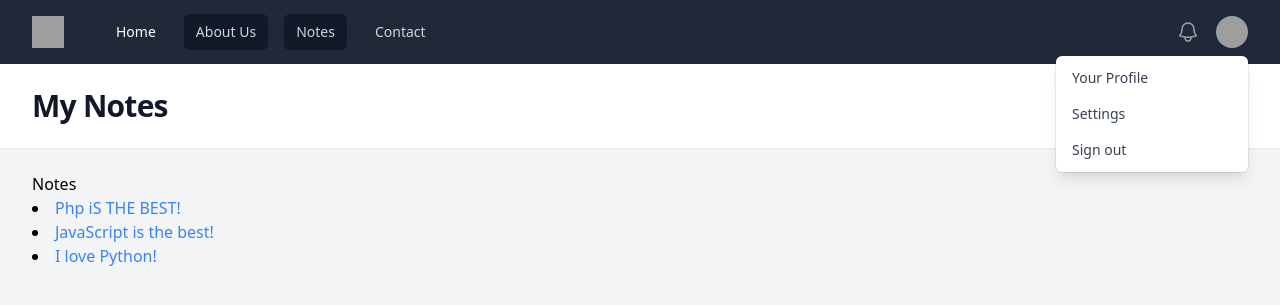
After one commit to davcisneros0/PHPDocsForMe, a PHP site: page /notes in a window 1280 px wide. The commit adds this page. Shown: the top 305 px of the page. Run offline with PHP 8.4, Linux system fonts and the light colour scheme; data comes from the database, SQL or seed files in the repository; both versions use the stored data as it was after the commit; some libraries are stand-ins or nearby versions; grey boxes are pictures that could not be loaded.

Commit message:
Add PHP for rendering notes and note webpages

```diff
--- /dev/null
+++ b/websites/demo/controllers/notes.php
@@ -0,0 +1,10 @@
+<?php
+
+$dbb = new Database();
+
+$heading = "My Notes";
+
+$notes = $dbb->query('SELECT * from notes WHERE user_id = 1')->fetchAll();
+
+
+require "views/notes.view.php";
--- a/websites/demo/index.php
+++ b/websites/demo/index.php
@@ -1,8 +1,9 @@
 <?php
 
 require 'functions.php';
+require 'Database.php';
 require 'router.php';
-require 'Database.php';
+
 
 
 
@@ -10,15 +11,15 @@ require 'Database.php';
 
 $dbb = new Database();
 
-$id = $_GET['id'];
-$query = "select * from posts WHERE id = :id";
+// $id = $_GET['id'];
+// $query = "select * from posts WHERE id = :id";
 
-dd($query);
+// dd($query);
 
-$posts = $dbb->query($query, [':id' => $id])->fetch();
+// $posts = $dbb->query($query, [':id' => $id])->fetch();
 
 
-dd($posts);
+// dd($posts);
 
 
 // foreach ($posts as $post) {
--- a/websites/demo/router.php
+++ b/websites/demo/router.php
@@ -5,6 +5,8 @@ $uri = parse_url($_SERVER['REQUEST_URI'])['path'];
 $routes = [
     '/' => 'controllers/index.php',
     '/about' => 'controllers/about.php',
+    '/notes' => 'controllers/notes.php',
+    '/note' => 'controllers/note.php',
     '/contact' => 'controllers/contact.php',
 ];
 
--- /dev/null
+++ b/websites/demo/views/notes.view.php
@@ -0,0 +1,24 @@
+<?php require('partials/head.php'); ?>
+<?php require('partials/nav.php'); ?>
+<?php require('partials/banner.php'); ?>
+
+  <main>
+    <div class="mx-auto max-w-7xl px-4 py-6 sm:px-6 lg:px-8">
+      <p>Notes</p>
+
+      <?php foreach ($notes as $note) : ?>
+        <li>
+          <a href="/note?id=<?= $note['id'] ?>" class="text-blue-500 hover:underline">
+            <?= $note['body'] ?>
+          </a>
+        </li>
+        <?php endforeach; ?>
+
+    </div>
+  </main>
+</div>
+
+
+
+</body>
+</html>
--- a/websites/demo/views/partials/nav.php
+++ b/websites/demo/views/partials/nav.php
@@ -10,6 +10,7 @@
               <!-- Current: "bg-gray-900 text-white", Default: "text-gray-300 hover:bg-gray-700 hover:text-white" -->
               <a href="/" class="<?= urlIs('/') ? 'bg-gray-900 text-white' : 'text-gray-300'?> hover:bg-gray-700 px-3 py-2 text-sm font-medium text-white" aria-current="page">Home</a>
               <a href="/about" class="<?= $_SERVER['REQUEST_URI'] == '/about' ? 'bg-gray-900 text-white' : 'text-gray-300'?>rounded-md bg-gray-900 rounded-md px-3 py-2 text-sm font-medium text-gray-300 hover:bg-gray-700 hover:text-white">About Us</a>
+              <a href="/notes" class="<?= $_SERVER['REQUEST_URI'] == '/notes' ? 'bg-gray-900 text-white' : 'text-gray-300'?>rounded-md bg-gray-900 rounded-md px-3 py-2 text-sm font-medium text-gray-300 hover:bg-gray-700 hover:text-white">Notes</a>
               <a href="/contact" class="<?= $_SERVER['REQUEST_URI'] == '/contact' ? 'bg-gray-900 text-white' : 'text-gray-300'?>rounded-md px-3 py-2 text-sm font-medium text-gray-300 hover:bg-gray-700 hover:text-white">Contact</a>
 
 
```
Also changed, not shown: websites/demo/controllers/note.php (added, +10 -0 lines), websites/demo/views/note.view.php (added, +22 -0 lines), websites/demo/demo.db.
